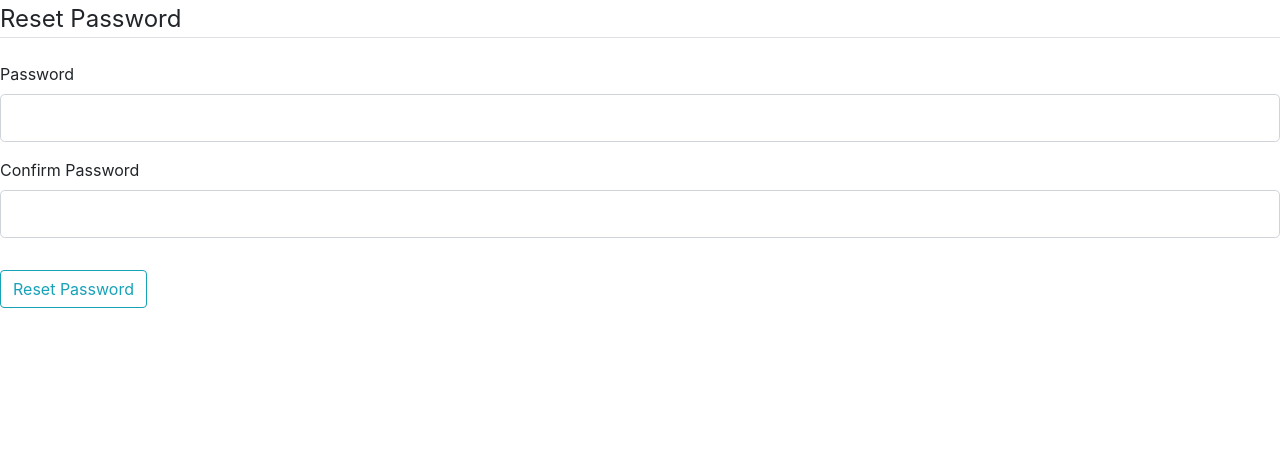
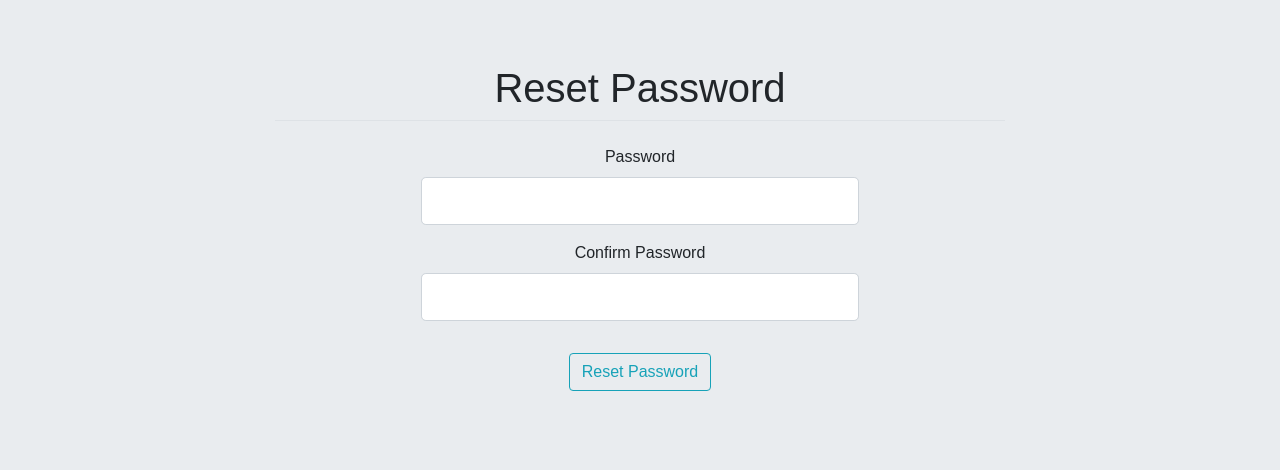
Before and after one commit to EduardToth/Bank_App, a Flask app: template templates/reset_token.html in a window 1280 px wide. Shown: the top 470 px of the page. Run offline with Flask 2, Linux system fonts and the light colour scheme; the template is opened without the code that fills it: values that come from a table or form of the project are taken from there, others are empty; some libraries are stand-ins or nearby versions.

Commit message:
reset_token page

```diff
--- a/templates/reset_token.html
+++ b/templates/reset_token.html
@@ -2,11 +2,14 @@
 <html lang="en">
 <head>
     <meta charset="UTF-8">
-    <title>Title</title>
-    <link rel="stylesheet" href="https://maxcdn.bootstrapcdn.com/bootstrap/4.0.0/css/bootstrap.min.css"
-          integrity="sha384-Gn5384xqQ1aoWXA+058RXPxPg6fy4IWvTNh0E263XmFcJlSAwiGgFAW/dAiS6JXm" crossorigin="anonymous">
+    <title>bome</title>
+    <link rel="icon" type="image/png" href="../static/pictures/logo_search.svg" />
+    <meta name="viewport" content="width=device-width, initial-scale=1">
+    <link href="../static/CSS/universal.css" rel="stylesheet" type="text/css">
+    <link rel="stylesheet" href="../static/CSS/pagina_principala.css">
+    <link rel="stylesheet" href="../static/CSS/home_style.css">
 </head>
-<body>
+<body class="jumbotron">
 <div class="content-section">
     <div class="col-md-8">
         {% with messages = get_flashed_messages(with_categories=true) %}
@@ -20,10 +23,11 @@
         {% endwith %}
         {% block content %}{% endblock %}
     </div>
+<center>
     <form method="POST" action="">
         {{ form.hidden_tag() }}
         <fieldset class="form-group">
-            <legend class="border-bottom mb-4">Reset Password</legend>
+            <legend class="border-bottom mb-4"><h1>Reset Password</h1></legend>
             <div class="form-group">
                 {{ form.password.label(class="form-control-label") }}
                 {% if form.password.errors %}
@@ -55,6 +59,7 @@
             {{ form.submit(class="btn btn-outline-info") }}
         </div>
     </form>
+</center>
 </div>
 </body>
 </html>
```
